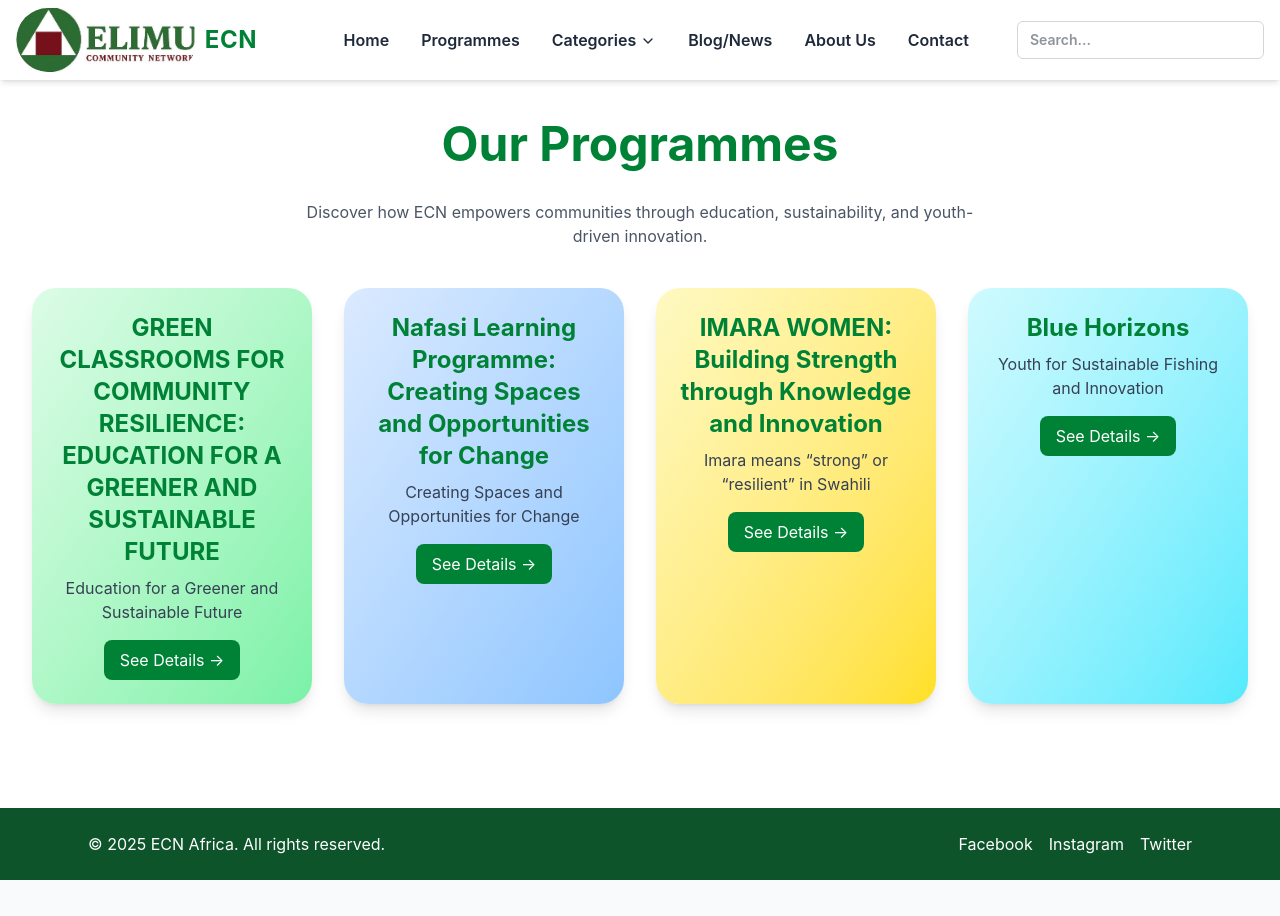
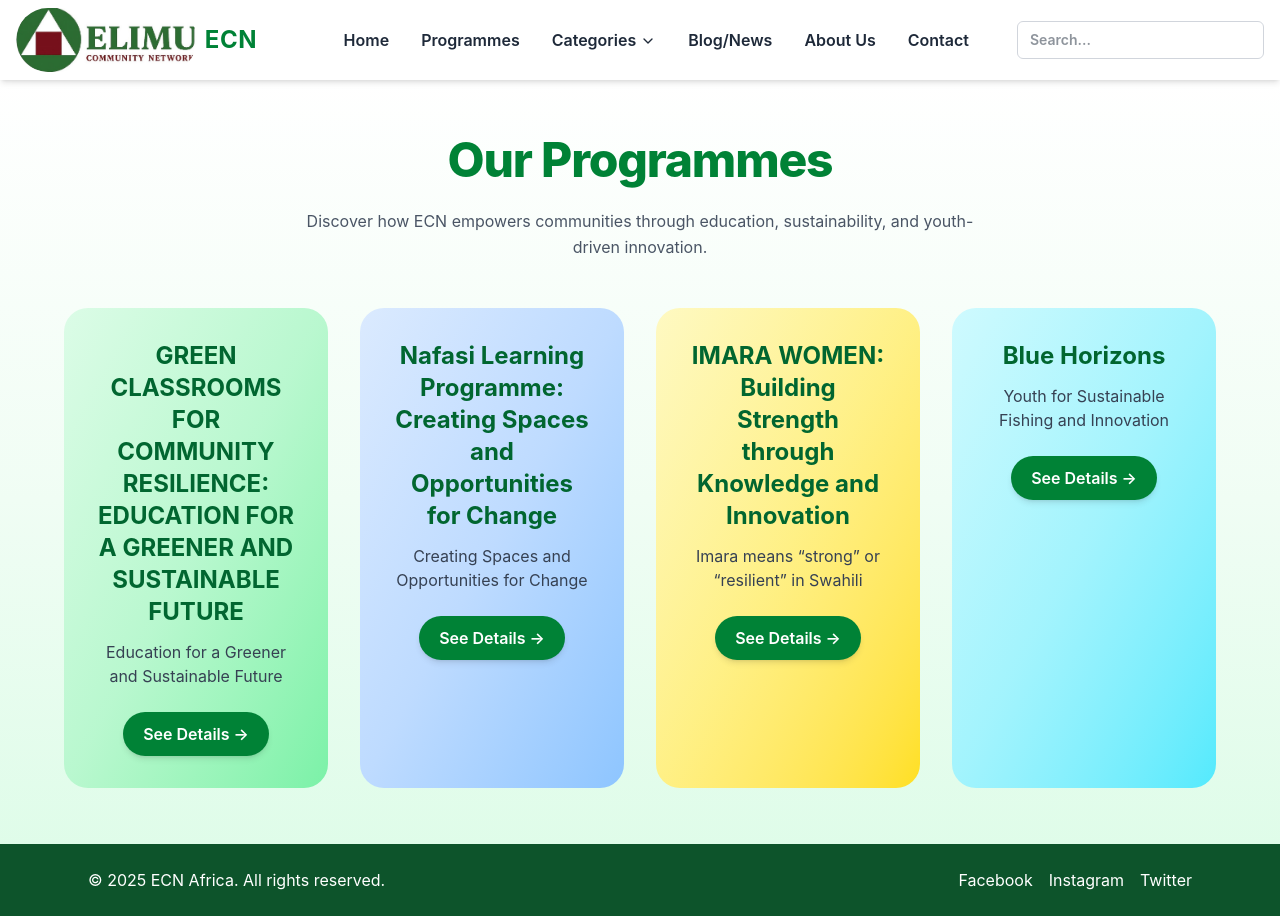
Before and after one commit to steph10920/ecnafrica, a React (Vite) app: page /programs in a window 1280 px wide. Before the commit the page ends 880 px from the top, so only its background shows below. Built offline with nearby package versions, Linux system fonts and the light colour scheme.

Commit message:
framer motion + opacity fade added to home slides

```diff
--- a/src/pages/Contact.jsx
+++ b/src/pages/Contact.jsx
@@ -37,7 +37,7 @@ export default function Contact() {
       location: "Kakamega, Kenya",
       type: "12-month Contract",
       closingDate: "CLOSED",
-      salaryRange: "KES  (Depending on experience)",
+      salaryRange: "KES (Depending on experience)",
       aboutRole:
         "The Program Coordinator will lead education initiatives in Western Kenya, manage field officers, oversee budgets, and strengthen school partnerships.",
       responsibilities: [
@@ -58,39 +58,54 @@ export default function Contact() {
 
   return (
     <div className="min-h-screen bg-gradient-to-br from-green-50 via-white to-green-100 flex flex-col">
-      {/* --- Page Header --- */}
+      {/* 🔹 Page Header */}
       <header className="text-center mt-20 mb-12">
-        <h1 className="text-4xl md:text-5xl font-extrabold text-green-700 tracking-tight">
+        <motion.h1
+          className="text-4xl md:text-5xl font-extrabold text-green-700 tracking-tight"
+          initial={{ opacity: 0, y: -30 }}
+          animate={{ opacity: 1, y: 0 }}
+          transition={{ duration: 1 }}
+        >
           Where We Work
-        </h1>
-        <p className="mt-4 text-gray-700 text-lg max-w-2xl mx-auto leading-relaxed">
-          We partner with communities across Kenya to create impact that is local,
-          sustainable, and community-driven. Explore our regional presence and
-          opportunities to join our mission.
-        </p>
+        </motion.h1>
+        <motion.p
+          className="mt-4 text-gray-700 text-lg max-w-2xl mx-auto leading-relaxed"
+          initial={{ opacity: 0 }}
+          animate={{ opacity: 1 }}
+          transition={{ delay: 0.3 }}
+        >
+          We partner with communities across Kenya to create impact that is
+          local, sustainable, and community-driven. Explore our regional
+          presence and opportunities to join our mission.
+        </motion.p>
       </header>
 
-      {/* --- Content Layout --- */}
+      {/* 🔹 Main Layout */}
       <div className="flex flex-col lg:flex-row justify-center items-start gap-10 px-6 lg:px-16 pb-20 mx-auto w-full max-w-7xl">
-        {/* --- Main Section --- */}
-        <section className="flex-1 bg-white/70 backdrop-blur-md shadow-xl rounded-3xl p-10 border border-green-100">
-          <h2 className="text-2xl md:text-3xl font-bold text-green-700 mb-6 text-center">
+        {/* 🌍 Regional Hubs */}
+        <section className="flex-1 bg-white/80 backdrop-blur-xl shadow-2xl rounded-3xl p-10 border border-green-100 relative overflow-hidden">
+          <div className="absolute top-0 left-0 w-40 h-40 bg-green-200 rounded-full blur-3xl opacity-30"></div>
+          <div className="absolute bottom-0 right-0 w-56 h-56 bg-emerald-300 rounded-full blur-3xl opacity-20"></div>
+
+          <h2 className="text-2xl md:text-3xl font-bold text-green-700 mb-6 text-center relative z-10">
             Our Regional Hubs
           </h2>
-          <ul className="text-gray-700 text-lg list-disc list-inside space-y-3">
+          <ul className="text-gray-700 text-lg list-disc list-inside space-y-3 relative z-10">
             <li>
-              <strong>Nairobi Region:</strong> Nairobi, Kajiado, Machakos, Kiambu
+              <strong>Nairobi Region:</strong> Nairobi, Kajiado, Machakos,
+              Kiambu
             </li>
             <li>
-              <strong>Coastal Region:</strong> Mombasa, Kilifi, Kwale, Tana River
+              <strong>Coastal Region:</strong> Mombasa, Kilifi, Kwale, Tana
+              River
             </li>
             <li>
               <strong>Western Region:</strong> Busia, Kakamega, Vihiga, Kisumu
             </li>
           </ul>
 
-          {/* --- Contact Card --- */}
-          <div className="mt-12 bg-green-700 text-white rounded-3xl p-8 md:p-10 shadow-lg">
+          {/* 📞 Contact Card */}
+          <div className="mt-12 bg-green-700 text-white rounded-3xl p-8 md:p-10 shadow-lg relative z-10">
             <h2 className="text-2xl font-semibold mb-4">Contact Us</h2>
             <p className="text-lg font-medium">ECN – Education Africa</p>
             <p className="text-sm mt-1">P.O BOX 1234-00200, Nairobi, Kenya</p>
@@ -116,8 +131,8 @@ export default function Contact() {
           </div>
         </section>
 
-        {/* --- Jobs Section --- */}
-        <aside className="w-full lg:w-1/3 bg-white/70 backdrop-blur-md shadow-xl rounded-3xl border border-green-100 p-8">
+        {/* 💼 Jobs Section */}
+        <aside className="w-full lg:w-1/3 bg-white/80 backdrop-blur-xl shadow-2xl rounded-3xl border border-green-100 p-8">
           <h2 className="text-2xl font-bold text-green-700 mb-6 text-center">
             Job Opportunities
           </h2>
@@ -125,8 +140,11 @@ export default function Contact() {
             {jobListings.map((job) => (
               <motion.div
                 key={job.id}
-                whileHover={{ scale: 1.02 }}
-                className="border border-green-100 rounded-2xl p-6 bg-white shadow-sm hover:shadow-md transition"
+                whileHover={{
+                  scale: 1.03,
+                  boxShadow: "0 8px 20px rgba(0,0,0,0.1)",
+                }}
+                className="border border-green-100 rounded-2xl p-6 bg-white shadow-sm hover:shadow-lg transition-all"
               >
                 <h3 className="text-lg font-semibold text-green-700 mb-1">
                   {job.title}
@@ -134,9 +152,7 @@ export default function Contact() {
                 <p className="text-gray-600 text-sm mb-1">
                   {job.location} | {job.type}
                 </p>
-                <p className="text-gray-600 text-sm mb-1">
-                  {job.salaryRange}
-                </p>
+                <p className="text-gray-600 text-sm mb-1">{job.salaryRange}</p>
                 <p className="text-gray-600 text-sm mb-2">
                   Closing Date: <strong>{job.closingDate}</strong>
                 </p>
@@ -155,7 +171,7 @@ export default function Contact() {
         </aside>
       </div>
 
-      {/* --- Job Details Modal --- */}
+      {/* 🔹 Job Modal */}
       <AnimatePresence>
         {selectedJob && (
           <motion.div
@@ -219,9 +235,11 @@ export default function Contact() {
         )}
       </AnimatePresence>
 
-      {/* --- Footer --- */}
+      {/* 🔹 Footer */}
       <Suspense
-        fallback={<div className="text-center py-4 text-gray-500">Loading...</div>}
+        fallback={
+          <div className="text-center py-4 text-gray-500">Loading...</div>
+        }
       >
         <Footer />
       </Suspense>
--- a/src/pages/Programs.jsx
+++ b/src/pages/Programs.jsx
@@ -6,36 +6,39 @@ import Footer from "../components/Footer";
 export default function Programs() {
   const programs = [
     {
-      title: "GREEN CLASSROOMS FOR COMMUNITY RESILIENCE: EDUCATION FOR A GREENER AND SUSTAINABLE FUTURE",
+      title:
+        "GREEN CLASSROOMS FOR COMMUNITY RESILIENCE: EDUCATION FOR A GREENER AND SUSTAINABLE FUTURE",
       subtitle: "Education for a Greener and Sustainable Future",
       path: "/programs/green-classrooms",
-      color: "from-green-100 to-green-300",
+      color: "from-green-100 via-green-200 to-green-300",
     },
     {
-      title: "Nafasi Learning Programme: Creating Spaces and Opportunities for Change",
+      title:
+        "Nafasi Learning Programme: Creating Spaces and Opportunities for Change",
       subtitle: "Creating Spaces and Opportunities for Change",
       path: "/programs/NafasiProgramme",
-      color: "from-blue-100 to-blue-300",
+      color: "from-blue-100 via-blue-200 to-blue-300",
     },
     {
-      title: " IMARA WOMEN: Building Strength through Knowledge and Innovation",
+      title: "IMARA WOMEN: Building Strength through Knowledge and Innovation",
       subtitle: "Imara means “strong” or “resilient” in Swahili",
       path: "/programs/nafasi-learning",
-      color: "from-yellow-100 to-yellow-300",
+      color: "from-yellow-100 via-yellow-200 to-yellow-300",
     },
     {
       title: "Blue Horizons",
       subtitle: "Youth for Sustainable Fishing and Innovation",
       path: "/programs/blue-horizons",
-      color: "from-cyan-100 to-cyan-300",
+      color: "from-cyan-100 via-cyan-200 to-cyan-300",
     },
   ];
 
   return (
-    <div className="flex flex-col min-h-screen bg-white">
-      <div className="flex-grow flex flex-col items-center justify-start px-4 sm:px-8 py-10">
+    <div className="flex flex-col min-h-screen bg-gradient-to-b from-white via-green-50 to-green-100">
+      <div className="flex-grow flex flex-col items-center justify-start px-4 sm:px-8 py-14">
+        {/* Title Section */}
         <motion.h1
-          className="text-4xl sm:text-5xl font-bold text-green-700 mb-8 text-center"
+          className="text-4xl sm:text-5xl font-extrabold text-green-700 mb-6 text-center tracking-tight"
           initial={{ opacity: 0, y: -30 }}
           animate={{ opacity: 1, y: 0 }}
           transition={{ duration: 1 }}
@@ -43,29 +46,51 @@ export default function Programs() {
           Our Programmes
         </motion.h1>
 
-        <p className="text-center text-gray-600 mb-10 max-w-2xl">
-          Discover how ECN empowers communities through education, sustainability, and youth-driven innovation.
-        </p>
+        <motion.p
+          className="text-center text-gray-600 mb-12 max-w-2xl leading-relaxed"
+          initial={{ opacity: 0 }}
+          animate={{ opacity: 1 }}
+          transition={{ delay: 0.3, duration: 0.8 }}
+        >
+          Discover how ECN empowers communities through education,
+          sustainability, and youth-driven innovation.
+        </motion.p>
 
-        <div className="grid md:grid-cols-2 lg:grid-cols-4 gap-8">
+        {/* Program Cards */}
+        <motion.div
+          className="grid grid-cols-1 sm:grid-cols-2 lg:grid-cols-4 gap-8 w-full max-w-6xl"
+          initial={{ opacity: 0 }}
+          animate={{ opacity: 1 }}
+          transition={{ delay: 0.6, duration: 0.8 }}
+        >
           {programs.map((program, index) => (
             <motion.div
               key={index}
-              className={`rounded-3xl shadow-lg bg-gradient-to-br ${program.color} p-6 flex flex-col items-center text-center`}
-              whileHover={{ scale: 1.05 }}
-              transition={{ type: "spring", stiffness: 300 }}
+              whileHover={{
+                scale: 1.05,
+                y: -5,
+                boxShadow: "0 10px 25px rgba(0,0,0,0.15)",
+              }}
+              transition={{ type: "spring", stiffness: 250 }}
+              className={`rounded-3xl bg-gradient-to-br ${program.color} p-6 sm:p-8 flex flex-col items-center text-center relative overflow-hidden`}
             >
-              <h2 className="text-2xl font-bold text-green-700 mb-2">{program.title}</h2>
-              <p className="text-gray-700 mb-4">{program.subtitle}</p>
+              <div className="absolute inset-0 bg-white/20 backdrop-blur-[2px] opacity-0 hover:opacity-100 transition-all duration-500 rounded-3xl"></div>
+
+              <h2 className="text-xl sm:text-2xl font-bold text-green-800 mb-3 z-10">
+                {program.title}
+              </h2>
+              <p className="text-gray-700 mb-6 z-10 text-sm sm:text-base">
+                {program.subtitle}
+              </p>
               <Link
                 to={program.path}
-                className="text-white bg-green-700 hover:bg-green-800 px-4 py-2 rounded-lg transition"
+                className="z-10 text-white bg-green-700 hover:bg-green-800 px-5 py-2.5 rounded-full text-sm sm:text-base font-semibold shadow-md hover:shadow-lg transition"
               >
                 See Details →
               </Link>
             </motion.div>
           ))}
-        </div>
+        </motion.div>
       </div>
 
       <Footer />
```
